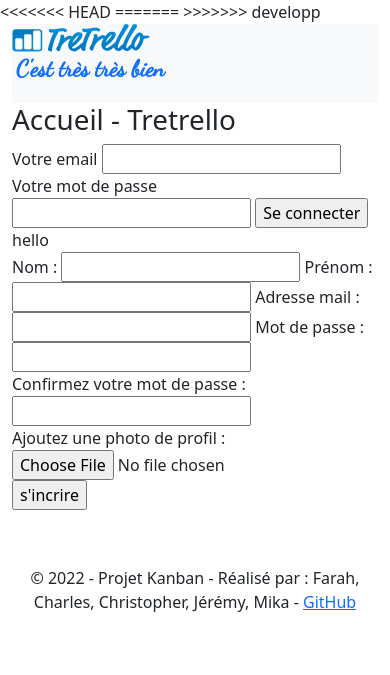
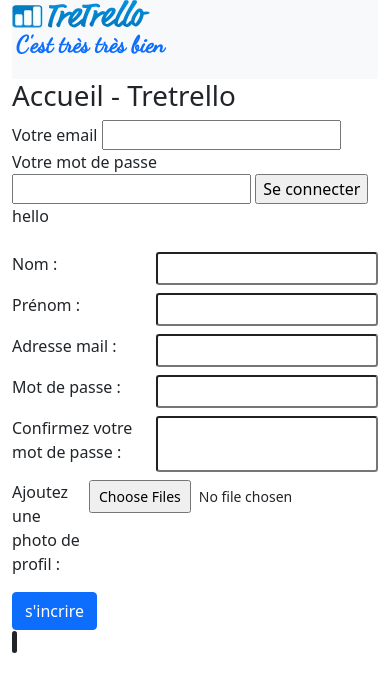
Before and after one commit to VjeremyV/projet-Kanban, a PHP site: page / in a window 390 px wide. Shown: the top 675 px of the page. Before the commit the page ends 612 px from the top, so only its background shows below. Run offline with PHP 8.4, Linux system fonts and the light colour scheme; some libraries are stand-ins or nearby versions.

Commit message:
mise en forme forms inscription + carrousel

```diff
--- a/pages/inscription.php
+++ b/pages/inscription.php
@@ -1,24 +1,69 @@
 <?php
- echo '<form action="?inscription=true" method="POST">
- <label for="name">Nom :</label>
-     <input type="text" name="name" id="name" >
+echo '
+<div class="d-md-flex mt-4">
+ <form action="?inscription=true" method="POST" class="flex-md-columns col-md-6">
 
-     <label for="surname">Prénom :</label>
-     <input type="text" name="surname" id="surname" >
+ <div class="d-flex my-2 justify-content-between me-0 justify-content-md-between">
+    <label for="name" class="form-label pe-2">Nom :</label>
+     <input type="text" name="name" id="name"  class="form-control-sm">
+</div>
 
-     <label for="mail">Adresse mail :</label>
-     <input type="mail" name="mail" id="mail" >
+<div class="d-flex my-2 justify-content-between justify-content-md-between">
+     <label for="surname" class="form-label pe-2">Prénom :</label>
+     <input type="text" name="surname" id="surname"  class="form-control-sm">
+</div>
 
-     <label for="pass">Mot de passe :</label>
-     <input type="password" name="pass" id="pass" >
+<div class="d-flex my-2 justify-content-between justify-content-md-between">
+     <label for="mail" class="form-label pe-2">Adresse mail :</label>
+     <input type="mail" name="mail" id="mail"  class="form-control-sm">
+</div>
 
-     <label for="realpass">Confirmez votre mot de passe :</label>
-     <input type="password" name="realpass" id="realpass" >
+<div class="d-flex my-2 justify-content-between justify-content-md-between">
+     <label for="pass" class="form-label pe-2">Mot de passe :</label>
+     <input type="password" name="pass" id="pass"  class="form-control-sm">
+</div>
 
-     <label for="file">Ajoutez une photo de profil :</label>
-     <input type="file" name="file" id="file">
+<div class="d-flex my-2 justify-content-between justify-content-md-between">
+     <label for="realpass" class="form-label pe-2">Confirmez votre mot de passe :</label>
+     <input type="password" name="realpass" id="realpass"  class="form-control-sm">
+</div>
+
+<div class="d-flex my-2 justify-content-between justify-content-md-between">
+     <label for="file" class="form-label pe-2">Ajoutez une photo de profil :</label>
+     <input type="file" name="file" id="file" class="form-control-sm" multiple>
+</div>
 
      <div class="g-recaptcha" data-sitekey="6LeW3LMfAAAAAMugN2owWR3iIAJVqOfjfebFecZc"></div>
 
- <input type="submit" value="s\'incrire" name="submit">
- </form>';
+<div>
+ <input type="submit" value="s\'incrire" name="submit" class="btn btn-primary">
+</div>
+ </form>
+
+ <span class="border-end border-dark border-5 rounded mx-md-5"></span>
+
+<div class="d-flex col-md-6 mt-4 mt-md-0">
+ <div id="carouselExampleFade" class="carousel slide carousel-fade" data-bs-ride="carousel">
+ <div class="carousel-inner">
+   <div class="carousel-item active" data-bs-interval="5000">
+     <img src="https://picsum.photos/id/0/5616/3744" class="d-block w-100" alt="...">
+   </div>
+   <div class="carousel-item" data-bs-interval="5000">
+     <img src="https://picsum.photos/id/1/5616/3744" class="d-block w-100" alt="...">
+   </div>
+   <div class="carousel-item" data-bs-interval="5000">
+     <img src="https://picsum.photos/id/1008/5616/3744" class="d-block w-100" alt="...">
+   </div>
+ </div>
+ <button class="carousel-control-prev" type="button" data-bs-target="#carouselExampleFade" data-bs-slide="prev">
+   <span class="carousel-control-prev-icon" aria-hidden="true"></span>
+   <span class="visually-hidden">Previous</span>
+ </button>
+ <button class="carousel-control-next" type="button" data-bs-target="#carouselExampleFade" data-bs-slide="next">
+   <span class="carousel-control-next-icon" aria-hidden="true"></span>
+   <span class="visually-hidden">Next</span>
+ </button>
+</div>
+</div>
+</div>
+    ';
--- a/template/head.php
+++ b/template/head.php
@@ -17,12 +17,8 @@
         <title><?php setContent('Accueil - TRETRELLO', 'Inscription - TRETRELLO', 'Votre Profil - TRETRELLO', 'Vos Projets en cours - TRETRELLO', 'Création d\'un nouveau projet - TRETRELLO', 'Vos Projets terminés - TRETRELLO') ?></title>
         <link href="https://cdn.jsdelivr.net/npm/bootstrap@5.1.3/dist/css/bootstrap.min.css" rel="stylesheet" integrity="sha384-1BmE4kWBq78iYhFldvKuhfTAU6auU8tT94WrHftjDbrCEXSU1oBoqyl2QvZ6jIW3" crossorigin="anonymous">
         <link rel="stylesheet" href="./../style/charte.css">
-<<<<<<< HEAD
-        <link rel="stylesheet" href="./../style/drag-dropt.css">
-=======
-        <?php if (isset($_GET['kanban']) && $_GET['kanban'] == "true"): ?>
-        <link rel="stylesheet" href="./../style/projet.css">
-        <link rel="stylesheet" href="./../style/modal.css">
+        <?php if (isset($_GET['kanban']) && $_GET['kanban'] == "true") : ?>
+                <link rel="stylesheet" href="./../style/projet.css">
+                <link rel="stylesheet" href="./../style/modal.css">
         <?php endif ?>
->>>>>>> developp
 </head>
```
